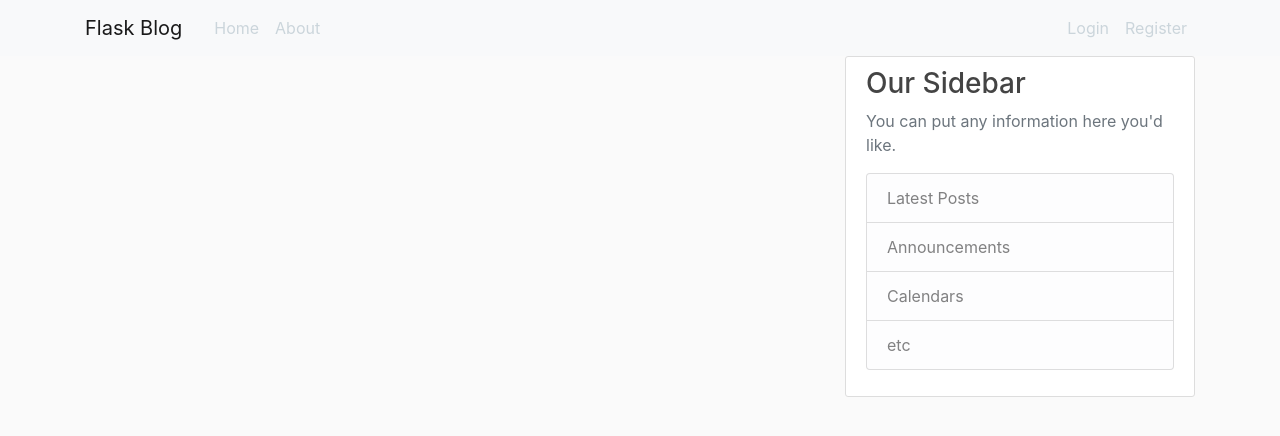
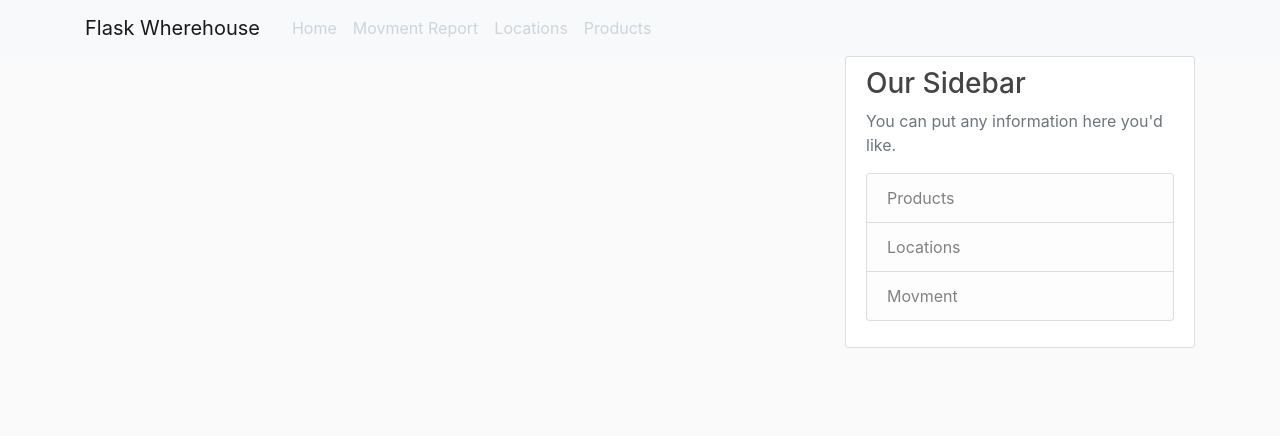
Before and after one commit to nuhla/Flask-Wherhouse-challange, a Flask app: page / in a window 1280 px wide. Shown: the top 436 px of the page. Run offline with Flask 2, Linux system fonts and the light colour scheme; data that the repository does not hold is empty; some libraries are stand-ins or nearby versions.

Commit message:
update my pages to add a location form

```diff
--- a/Forms.py
+++ b/Forms.py
@@ -25,3 +25,7 @@ class LoginForm(Form):
     ])
     remember = BooleanField('Remember Me')
     Submit =SubmitField('login')
+
+class LocationsForm(Form):
+    location_id =StringField('location',  [validators.Length(min=4, max=25)])
+    Submit =SubmitField('add')
--- a/main.py
+++ b/main.py
@@ -1,5 +1,5 @@
 from flask import Flask, render_template, make_response
-from Forms import RegistrationForm , LoginForm
+from Forms import  LocationsForm
 from flask import request
 from flask import Flask, redirect, url_for, request
 from firebase import Firebase
@@ -30,7 +30,6 @@ app.config['SECRET_KEY']='9fd51d0c027fb09ad5a12825b68b4457'
 @app.route('/')
 def Home():
     db=firebase.database()
-
     # print(db.child("locations"), "my datasroe")
     # db.child("ProductMovement").push({"timestamp":"Nov 13 2020", "from_location":"nabluse", "to_location":"","product_id":"table", "qyt":165 })
     # data2= db.child("locations").get()
@@ -52,28 +51,50 @@ def hello_world():
 
 
 
-@app.route('/Register',methods = ['POST', 'GET'])
-def Register():
-    form= RegistrationForm()
-    return render_template('register.html', title="Register", form=form )
-    pass
+# @app.route('/Register',methods = ['POST', 'GET'])
+# def Register():
+#     form= RegistrationForm()
+#     return render_template('register.html', title="Register", form=form )
+#     pass
 
-@app.route('/Login',methods = ['POST', 'GET'])
-def LogIn():
-    form= LoginForm()
-    return render_template('login.html', title="LogIn", form=form )
-    pass
+# @app.route('/Login',methods = ['POST', 'GET'])
+# def LogIn():
+#     form= LoginForm()
+#     return render_template('login.html', title="LogIn", form=form )
+#     pass
 
-
+#  ---------------------- Define Our rout of Movment Report -----------------------#
 @app.route('/Reports',methods = ['POST', 'GET'])
 def PDF_Template():
-    render = render_template('pdfReport.html')
+    # ------------ get all documnts from firebase realtime database ---------------#
+    data =  db.child("ProductMovement").get()
+    valuesList=[]
+    #  ------------------- convert data tuples into a list of dict ----------------#
+    for item in data.each() :
+        value=db.child("ProductMovement").child(item.key()).get()
+        valuesList.append(dict(value.val()))
+
+    # ------------- get our html page gived all data to concerted to html tags -------#
+    render = render_template('pdfReport.html', data=valuesList)
+    # --------- create a string out of our final html page then convert ot to pdf -----#
     pdf = pdfkit.from_string(render, False)
+    #------ create our response and response header to viwe the report in the page ----#
     response = make_response(pdf)
     response.headers['Content-Type']='application/pdf'
     response.headers['Content-Disposition']='inline; filename=output.pdf'
+    # ---------------------- send response back to the window --------------------------#
+    return response
 
-    return response
+
+#  ---------------------- Locations View Add and Edit -----------------------#
+@app.route('/Locations',methods = ['POST', 'GET'])
+def Add_Remove_View_Locations():
+    form = LocationsForm(request.form)
+    if request.method =='POST' :
+        location_id = form.location_id.data
+        db.child("Location").push({"location_id:":location_id })
+
+    return render_template("Locations.html", form=form)
 
 
 if __name__ == '__main__':
--- a/static/style.css
+++ b/static/style.css
@@ -81,3 +81,6 @@ a.article-title:hover {
 .account-heading {
   font-size: 2.5rem;
 }
+.report_data{
+  font-size: 16px;
+}
--- a/templates/login.html
+++ b/templates/Locations.html
@@ -1,9 +1,9 @@
 
 {% extends "main.html" %}
     {% block content %}
-    <form action = "http://localhost:5000/login" method = "post">
-            <p>Username:</p>
-            <p><input type = "text" name = "name" /></p>
+    <form action = "http://localhost:5000/Locations" method = "post">
+
+            <p><input type = "text" name = "location_id" /></p>
             <p><input type = "submit" value = "submit" /></p>
         </form>
 
--- a/templates/main.html
+++ b/templates/main.html
@@ -22,20 +22,19 @@
     <header class="site-header">
       <nav class="navbar navbar-expand-lg navbar-light bg-light bg-steel">
         <div class="container">
-          <a class="navbar-brand mr-4" href="/">Flask Blog</a>
+          <a class="navbar-brand mr-4" href="/">Flask Wherehouse</a>
           <button class="navbar-toggler" type="button" data-toggle="collapse" data-target="#navbarToggle" aria-controls="navbarToggle" aria-expanded="false" aria-label="Toggle navigation">
             <span class="navbar-toggler-icon"></span>
           </button>
           <div class="collapse navbar-collapse" id="navbarToggle">
             <div class="navbar-nav mr-auto">
               <a class="nav-item nav-link" href="/">Home</a>
-              <a class="nav-item nav-link" href="/about">About</a>
+              <a class="nav-item nav-link" href="/about">Movment Report</a>
+               <a class="nav-item nav-link" href="/Locations">Locations</a>
+                 <a class="nav-item nav-link" href="/about">Products</a>
             </div>
             <!-- Navbar Right Side -->
-            <div class="navbar-nav">
-              <a class="nav-item nav-link" href="/Login">Login</a>
-              <a class="nav-item nav-link" href="/Register">Register</a>
-            </div>
+
           </div>
         </div>
       </nav>
@@ -50,10 +49,10 @@
             <h3>Our Sidebar</h3>
             <p class='text-muted'>You can put any information here you'd like.
               <ul class="list-group">
-                <li class="list-group-item list-group-item-light">Latest Posts</li>
-                <li class="list-group-item list-group-item-light">Announcements</li>
-                <li class="list-group-item list-group-item-light">Calendars</li>
-                <li class="list-group-item list-group-item-light">etc</li>
+                <li class="list-group-item list-group-item-light">Products</li>
+                <li class="list-group-item list-group-item-light">Locations</li>
+                <li class="list-group-item list-group-item-light">Movment</li>
+
               </ul>
             </p>
           </div>
```
Also changed, not shown: templates/pdfReport.html (+18 -8 lines), README.md.
